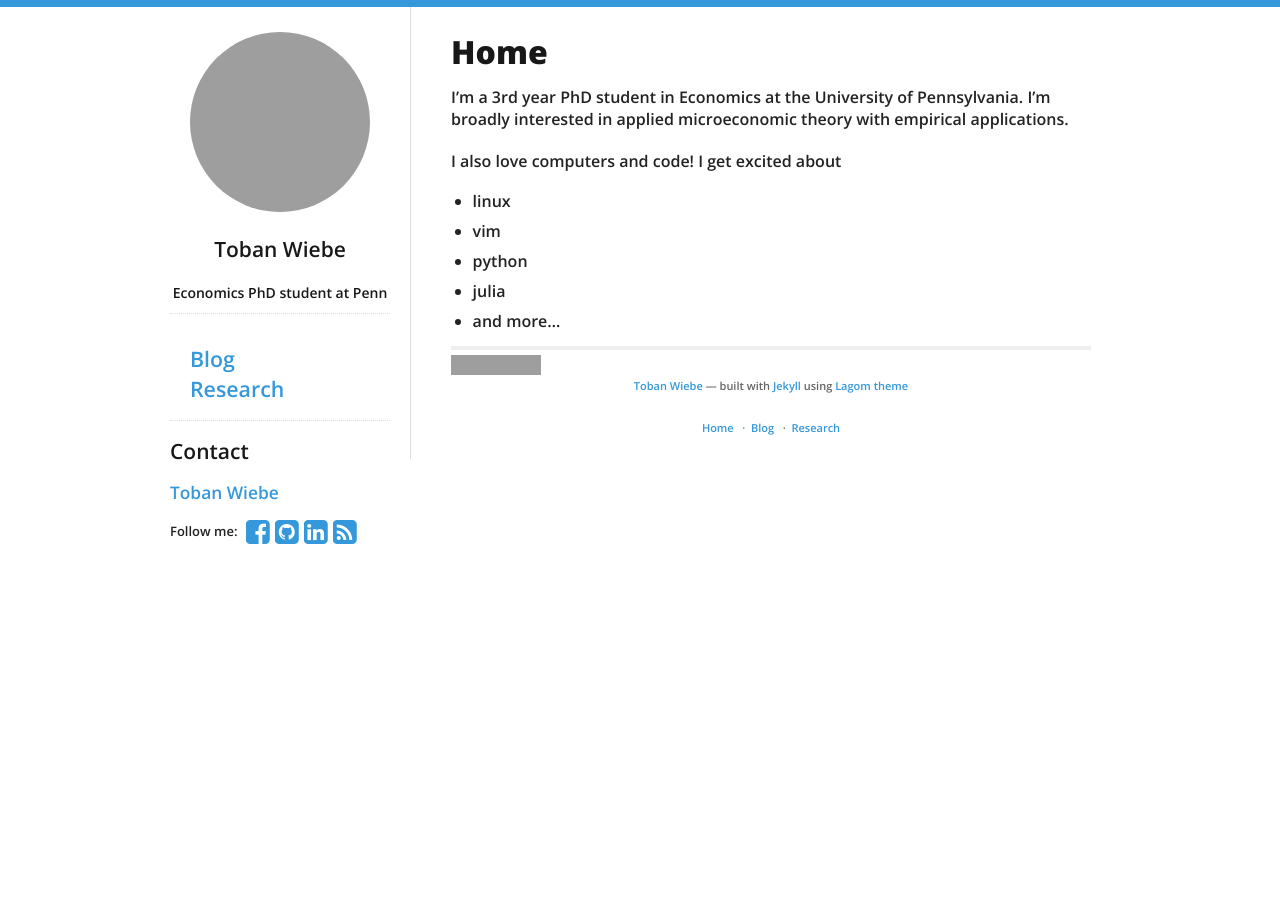
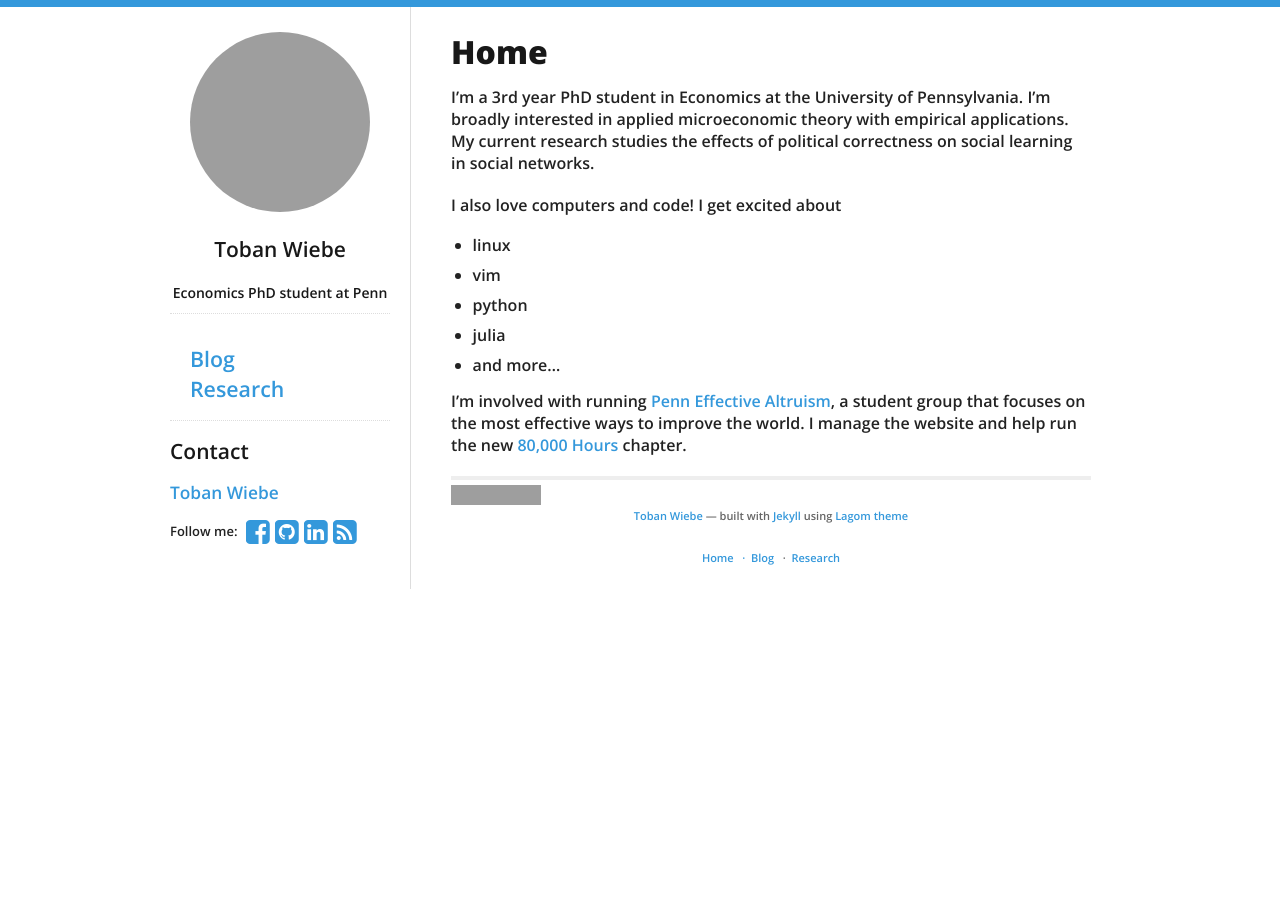
Before and after one commit to tobanw/tobanw.github.io, a Jekyll site: the page built from index.md, in a window 1280 px wide. Built offline with Jekyll 4.4.1, drawn with Linux system fonts in a browser that asks for light colours; nearby versions of some CDN libraries; grey boxes are pictures that could not be loaded.

Commit message:
update homepage

```diff
--- a/index.md
+++ b/index.md
@@ -5,6 +5,7 @@ permalink: /
 ---
 I'm a 3rd year PhD student in Economics at the University of Pennsylvania.
 I'm broadly interested in applied microeconomic theory with empirical applications.
+My current research studies the effects of political correctness on social learning in social networks.
 
 I also love computers and code! I get excited about
 
@@ -13,3 +14,6 @@ I also love computers and code! I get excited about
 - python
 - julia
 - and more...
+
+I'm involved with running [Penn Effective Altruism](http://pennea.org), a student group that focuses on the most effective ways to improve the world.
+I manage the website and help run the new [80,000 Hours](http://pennea.org/80k-hours) chapter.
```
